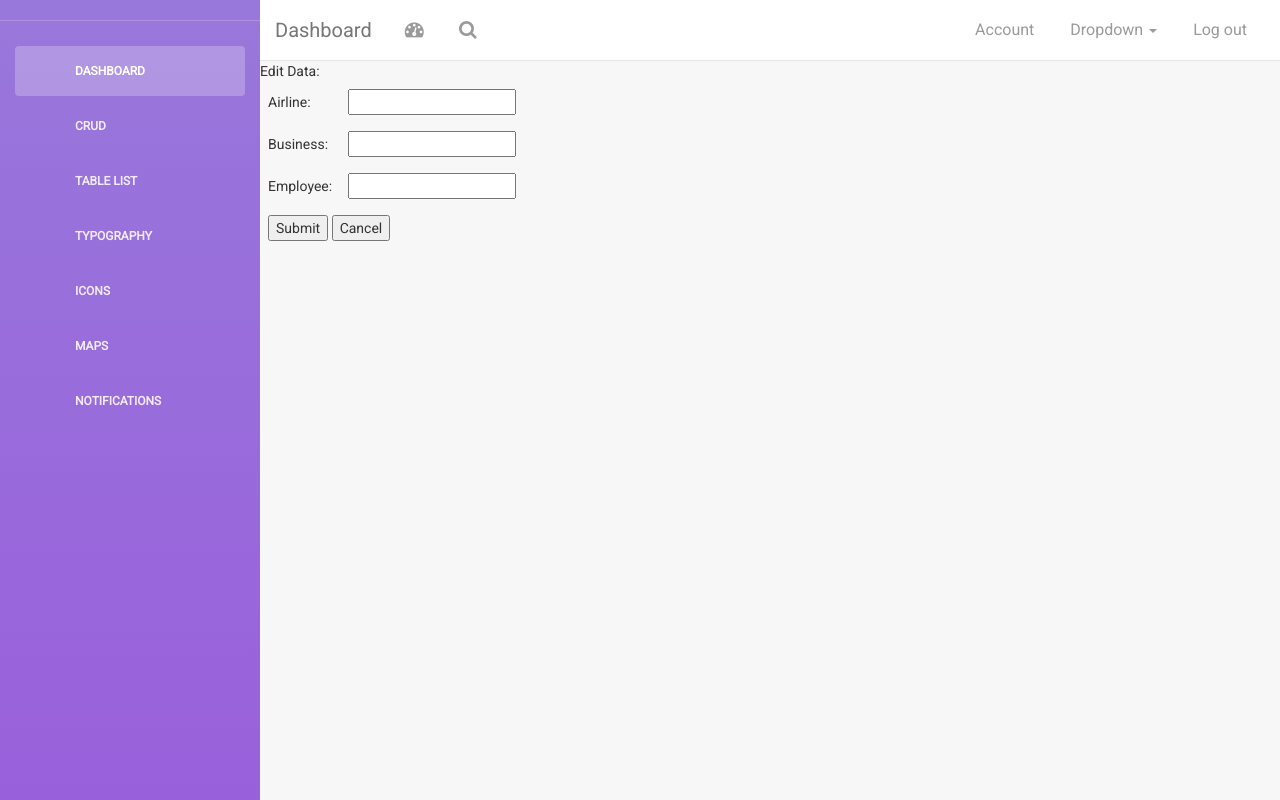
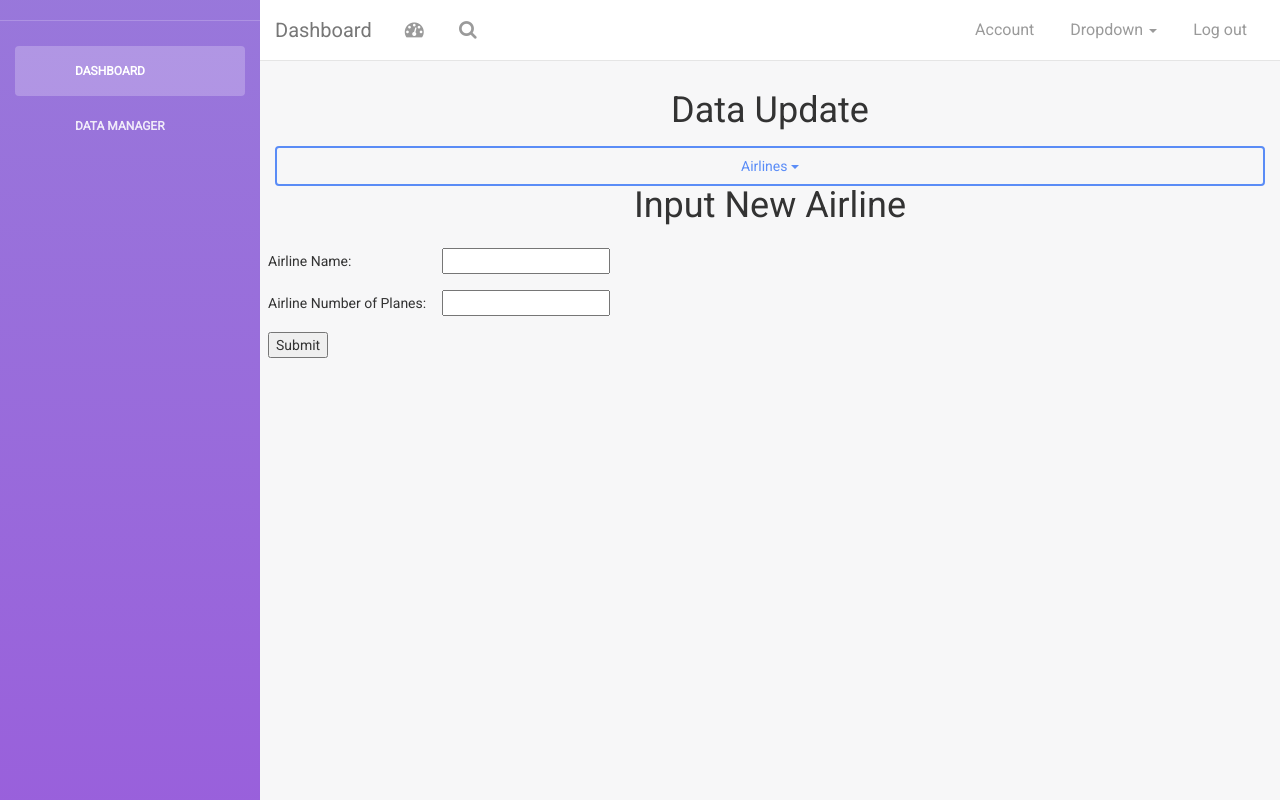
Before and after one commit to rghrist23/airport, a PHP site: page /crudUpdate.php in a window 1280 px wide. Run offline with PHP 8.4, Linux system fonts and the light colour scheme; some libraries are stand-ins or nearby versions.

Commit message:
commit crud pages with links and vars setup for db api, fixed sql and php undefined errors in management app

```diff
--- a/Management App/crudUpdate.php
+++ b/Management App/crudUpdate.php
@@ -1,26 +1,159 @@
 <?php include 'head.html' ?>
 <?php include 'sidebar_navbar.html' ?>
+
+
+<?php
+$airline = true;
+$business = false;
+$employee = false;
+if(!empty($_POST['airlineName']) && !empty($_POST['planeNumber'])) {
+    $airlineName = $_POST['airlineName'];
+    $planeNumber = $_POST['planeNumber'];
+    $ch = curl_init();
+    curl_setopt($ch, CURLOPT_URL, "http://rghrist23.pythonanywhere.com/updateAirline/" . $airlineName . "/" . $planeNumber );
+    curl_setopt($ch, CURLOPT_RETURNTRANSFER, 1);
+//executing server
+    curl_exec($ch);
+
+//closing server
+    curl_close($ch);
+
+
+}
+else if (!(empty($_POST['business']))) {
+    if(!empty($_POST['businessName'])  && !empty($_POST['businessRent']) && !empty($_POST['businessIncome']) && !empty($_POST['businessLocation'])
+        &&!empty($_POST['businessLease'])) {
+
+        $bizName = $_POST['businessName'];
+        $bizRent = $_POST['businessRent'];
+        $bizIncome = $_POST['businessIncome'];
+        $bizLocation = $_POST['businessLocation'];
+        $bizLease = $_POST['businessLease'];
+
+        $ch = curl_init();
+        curl_setopt($ch, CURLOPT_URL, "http://rghrist23.pythonanywhere.com/updateBiz/" . $bizName . "/" . $bizRent . "/" . $bizIncome . "/" . $bizLocation . "/" . $bizLease );
+        curl_setopt($ch, CURLOPT_RETURNTRANSFER, 1);
+//executing server
+        curl_exec($ch);
+//closing server
+        curl_close($ch);
+    }
+
+    $airline = false;
+    $business = true;
+
+}
+else if (!(empty($_POST['employee']))){
+    if(!empty($_POST['employeeID'])  && !empty($_POST['employeeName']) && !empty($_POST['employeePhone']) && !empty($_POST['employeeSalary'])
+        && !empty($_POST['employePosition'])) {
+
+        $empID = $_POST['employeeID'];
+        $empName = $_POST['employeeName'];
+        $empPhone = $_POST['employeePhone'];
+        $empSalary = $_POST['employeeSalary'];
+        $empPosition = $_POST['employePosition'];
+
+        $ch = curl_init();
+        curl_setopt($ch, CURLOPT_URL, "http://rghrist23.pythonanywhere.com/updateEmp/" . $empID . "/" . $empName . "/" . $empPhone . "/" . $empSalary . "/" . $empPosition);
+        curl_setopt($ch, CURLOPT_RETURNTRANSFER, 1);
+        //executing server
+        curl_exec($ch);
+        //closing server
+        curl_close($ch);
+    }
+    $business = false;
+    $airline = false;
+    $employee = true;
+
+
+}
+?>
 <link rel="stylesheet" href="css/crudCSS.css">
+
 <body>
-<div id = "editoverlay">
-    <div class = "Adding">
-        <form>
+
+<div id = "container-fluid">
+    <div class="row" style="text-align: center">
+        <h2>Data Update</h2>
+    </div>
+    <div class="col-xs-12">
+        <div class="dropdown">
+            <button class="btn btn-block btn-primary dropdown-toggle" type="button" data-toggle="dropdown">Airlines
+                <span class="caret"></span></button>
+            <ul class="dropdown-menu col-xs-12" style="text-align: center" >
+                <form action="crudAdd.php" method="post">
+                    <li><input class="btn btn-" name="airline" type="submit" value="Airline"></a></li>
+                    <li><input class="btn btn-link" name="business" type="submit" value="Business"></a></li>
+                    <li><input class="btn btn-link" name="employee" type="submit" value="Employee"></a></li>
+                </form>
+            </ul>
+        </div>
+    </div>
+    <form action="crudAdd.php" method="post">
+        <?php if($airline) : ?>
+            <h2 style="text-align: center">Input New Airline</h2>
+
             <table>
-                <tr>Edit Data: </tr>
                 <tr>
-                    <td>Airline:</td><td><input type = "text"></td>
+                    <td>Airline Name:</td><td><input name="airlineName" type = "text"></td>
+
                 </tr>
                 <tr>
-                    <td>Business:</td><td><input type = "text"></td>
+                    <td>Airline Number of Planes:</td><td><input name="planeNumber" type = "text"></td>
                 </tr>
                 <tr>
-                    <td>Employee:</td><td><input type = "text"></td>
+                    <td align = "center"><button type ="submit" value ="Submit" >Submit</td>
+                </tr>
+            </table>
+        <?php elseif ($business) : ?>
+            <h2 style="text-align: center">Input New Business</h2>
+
+            <table>
+                <tr>
+                    <td>Business Name:</td><td><input name="businessName" type = "text"></td>
                 </tr>
                 <tr>
-                    <td colspan = "2" align = "center"><input type ="submit" value ="Submit"> <input type ="submit" value ="Cancel"></td>
+                    <td>Business Rent(ex. 2500):</td><td><input name="businessRent" type = "text"></td>
+                </tr>
+                <tr>
+                    <td>Business Income Projection( ex. 100000):</td><td><input name="businessIncome" type = "text"></td>
+                </tr>
+                <tr>
+                    <td>Business Location:</td><td><input name="businessLocation" type = "text"></td>
+                </tr>
+                <tr>
+                    <td>Business Lease Length(12,24,36,48,60,72):</td><td><input name="businessLease" type = "text"></td>
+                </tr>
+                <tr>
+                    <td align = "center"><button type ="submit" value ="Submit" >Submit</td>
                 </tr>
             </table>
-        </form>
-    </div>
+        <?php elseif($employee) : ?>
+            <h2 style="text-align: center">Input New Employee</h2>
+
+            <table>
+                <tr>
+                    <td>Employee ID(ex. 12345):</td><td><input name="employeeID" type = "text"></td>
+
+                </tr>
+                <tr>
+                    <td>Employee Name:</td><td><input name="employeeName" type = "text"></td>
+                </tr>
+                <tr>
+                    <td>Employee Phone(ex. 333-333-3333):</td><td><input name="employeePhone" type = "text"></td>
+                </tr>
+                <tr>
+                    <td>Employee Salary(ex. 20000):</td><td><input name="employeeSalary" type = "text"></td>
+                </tr>
+                <tr>
+                    <td>Employee Position:</td><td><input name="employeePosition" type = "text"></td>
+                </tr>
+                <tr>
+                    <td align = "center"><button type ="submit" value ="Submit" >Submit</td>
+                </tr>
+            </table>
+        <?php endif; ?>
+    </form>
+</div>
 </div>
 </body>
--- a/Management App/crudView.php
+++ b/Management App/crudView.php
@@ -52,10 +52,9 @@ else if (!(empty($_POST['employee']))){
 
 <body>
 <div class="container-fluid">
-    <div class="row">
+    <div class="row" style="text-align: center">
         <h2>Data Viewer</h2>
     </div>
-    <h2>Switch to:</h2>
     <div class="col-xs-6">
         <div class="dropdown">
                     <button class="btn btn-block btn-primary dropdown-toggle" type="button" data-toggle="dropdown">Airlines
--- a/Management App/sidebar_navbar.html
+++ b/Management App/sidebar_navbar.html
@@ -23,40 +23,11 @@
                 <li>
                     <a href="crudLanding.php">
                         <i class="pe-7s-user"></i>
-                        <p>CRUD</p>
-                    </a>
-                </li>
-                <li>
-                    <a href="table.html">
-                        <i class="pe-7s-note2"></i>
-                        <p>Table List</p>
-                    </a>
-                </li>
-                <li>
-                    <a href="typography.html">
-                        <i class="pe-7s-news-paper"></i>
-                        <p>Typography</p>
-                    </a>
-                </li>
-                <li>
-                    <a href="icons.html">
-                        <i class="pe-7s-science"></i>
-                        <p>Icons</p>
-                    </a>
-                </li>
-                <li>
-                    <a href="maps.html">
-                        <i class="pe-7s-map-marker"></i>
-                        <p>Maps</p>
-                    </a>
-                </li>
-                <li>
-                    <a href="notifications.html">
-                        <i class="pe-7s-bell"></i>
-                        <p>Notifications</p>
+                        <p>Data Manager</p>
                     </a>
                 </li>
             </ul>
+
         </div>
     </div>
 
```
Also changed, not shown: Management App/crudAdd.php (+139 -8 lines).
